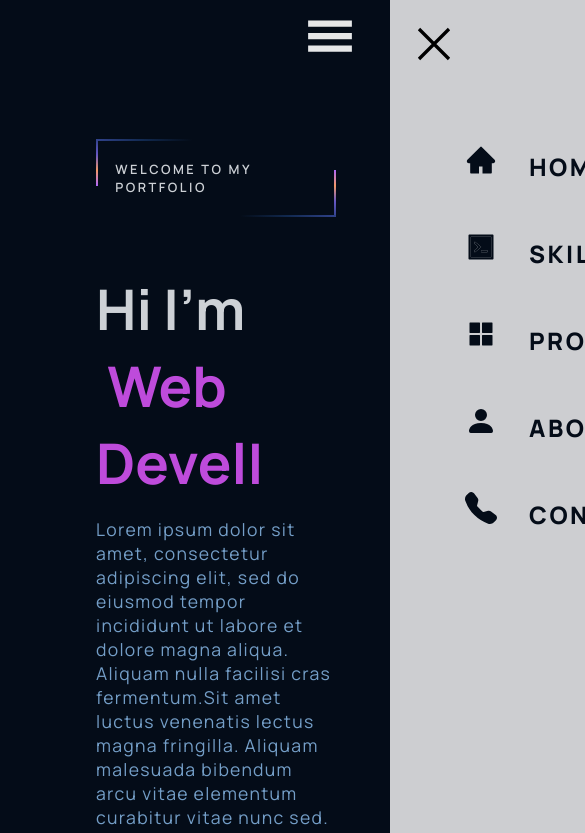
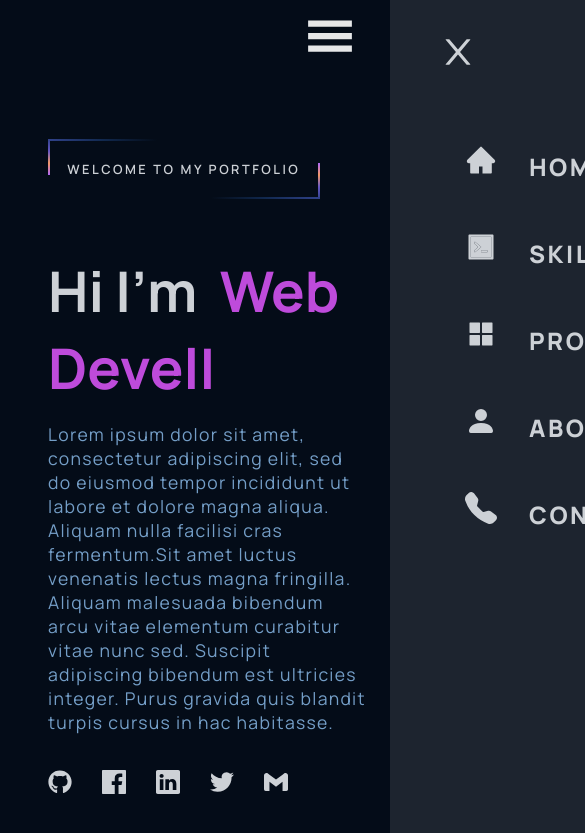
Before and after one commit to Nasaee/my-portfolio, a React (Vite) app: page / in a window 390 px wide. Shown: the top 833 px of the page, 585 px wide, since content can reach past the window. Built offline with nearby package versions, Linux system fonts and the light colour scheme.

Commit message:
fix responsive to navbar & hero

```diff
--- a/src/App.css
+++ b/src/App.css
@@ -9,7 +9,7 @@
   --main-color: #be4bdb;
   --transition: 0.35s ease-in-out;
   --menu-color: #e6e7e8;
-  --menu-bg-color: #cdced1;
+  --menu-bg-color: #1d242f;
   --title-color: #cdd1d6;
   --letter-spacing: 2.5px;
   --border-radius: 4px;
--- a/src/components/hero/hero.style.jsx
+++ b/src/components/hero/hero.style.jsx
@@ -188,6 +188,61 @@ const Section = styled.section`
       }
     }
   }
+
+  @media screen and (max-width: 1400px) {
+    .hero-content {
+      padding: 3rem;
+    }
+  }
+  @media screen and (min-width: 1115px) and (max-width: 1307px) {
+    .hero-content {
+      padding: 2rem;
+    }
+
+    h1 {
+      font-size: 2.2rem;
+    }
+
+    .hero-img-container {
+      padding: 2rem;
+    }
+
+    .profileImg {
+      width: 22rem !important;
+      height: 22rem !important;
+    }
+  }
+
+  @media screen and (min-width: 1025px) and (max-width: 1114px) {
+    & {
+      /* grid-template-columns: 3fr 1fr; */
+    }
+
+    h1 {
+      font-size: 3rem !important;
+    }
+
+    p.intro-myself {
+      font-size: 1rem;
+    }
+
+    .profileImg {
+      width: 18rem !important;
+      height: 18rem !important;
+    }
+  }
+
+  @media screen and (max-width: 1024px) {
+    & {
+      grid-template-columns: 1fr;
+      height: auto;
+    }
+
+    .profileImg {
+      width: 20rem !important;
+      height: 20rem !important;
+    }
+  }
 `;
 
 export default Section;
--- a/src/components/menu/Menu.jsx
+++ b/src/components/menu/Menu.jsx
@@ -2,7 +2,7 @@ import { useGlobalContext } from '../../context';
 import Wrapper from './menu.style';
 import { GiHamburgerMenu } from 'react-icons/gi';
 import { navigationLinks } from '../../data';
-import { GrClose } from 'react-icons/gr';
+import { AiOutlineClose } from 'react-icons/ai';
 
 const Menu = () => {
   const { isMenuOpen, closeMenu, openMenu, handleClickLink } =
@@ -23,7 +23,7 @@ const Menu = () => {
       </div>
       <div className={`menu-lists ${isMenuOpen ? 'show-menu' : ''}`}>
         <button type='button' onClick={() => closeMenu()}>
-          <GrClose />
+          <AiOutlineClose />
         </button>
         <ul>
           {navigationLinks.map((link) => {
--- a/src/components/menu/menu.style.js
+++ b/src/components/menu/menu.style.js
@@ -42,11 +42,12 @@ const Wrapper = styled.div`
     button {
       position: absolute;
       background: transparent;
-      padding: 1.5rem;
+      padding: 2rem 3rem;
 
       svg {
         width: 40px;
         height: 40px;
+        color: var(--title-color);
       }
     }
 
@@ -69,7 +70,7 @@ const Wrapper = styled.div`
           font-size: 1.5rem;
           font-weight: 800;
           text-transform: uppercase;
-          color: var(--background-color);
+          color: var(--title-color);
           letter-spacing: var(--letter-spacing);
 
           .link-content {
--- a/src/components/navBar/Navbar.style.js
+++ b/src/components/navBar/Navbar.style.js
@@ -9,7 +9,7 @@ const Nav = styled.nav`
   z-index: 1000;
 
   &.scrolled {
-    background: #4f555d;
+    background: #1d242f;
   }
 
   .nav-center {
```
